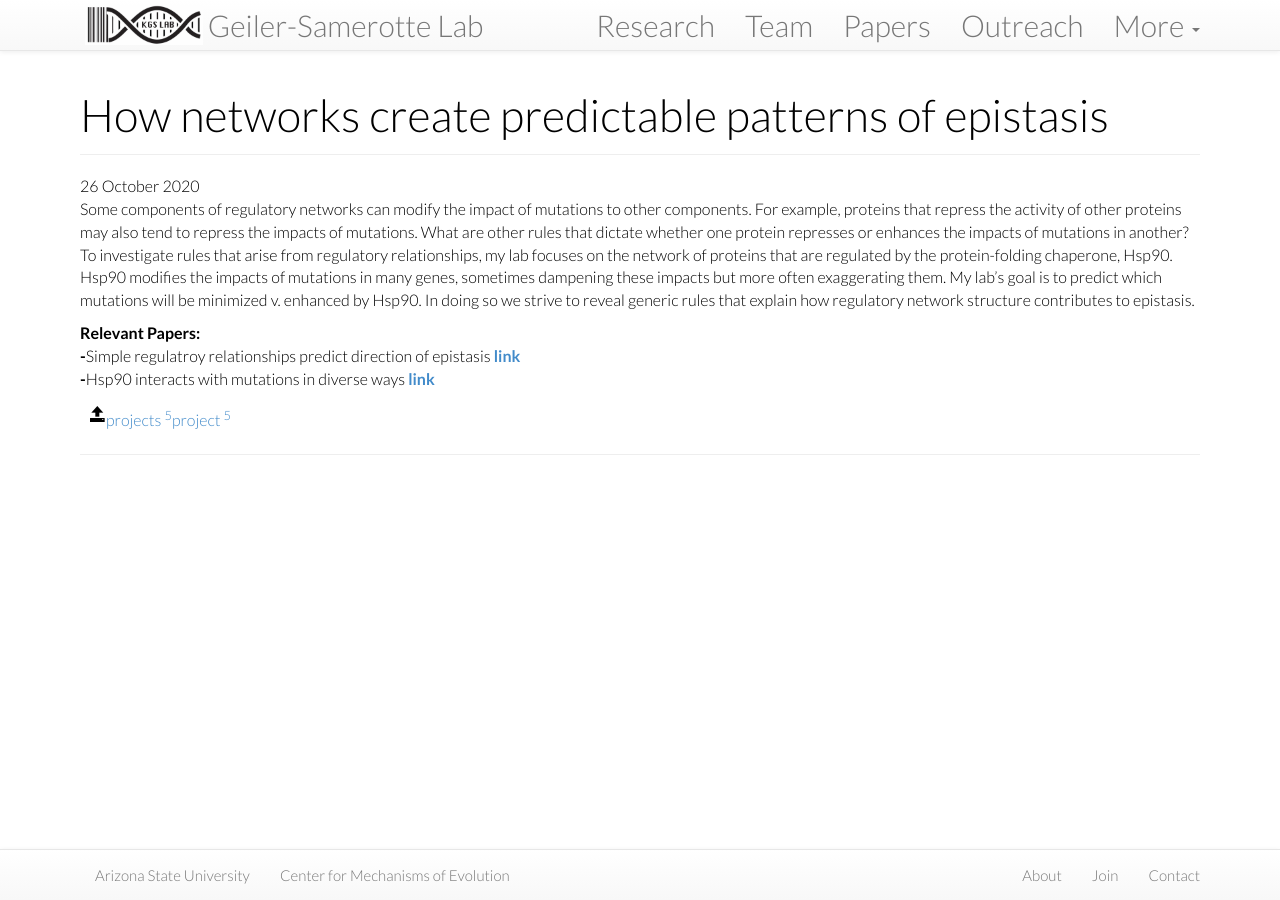
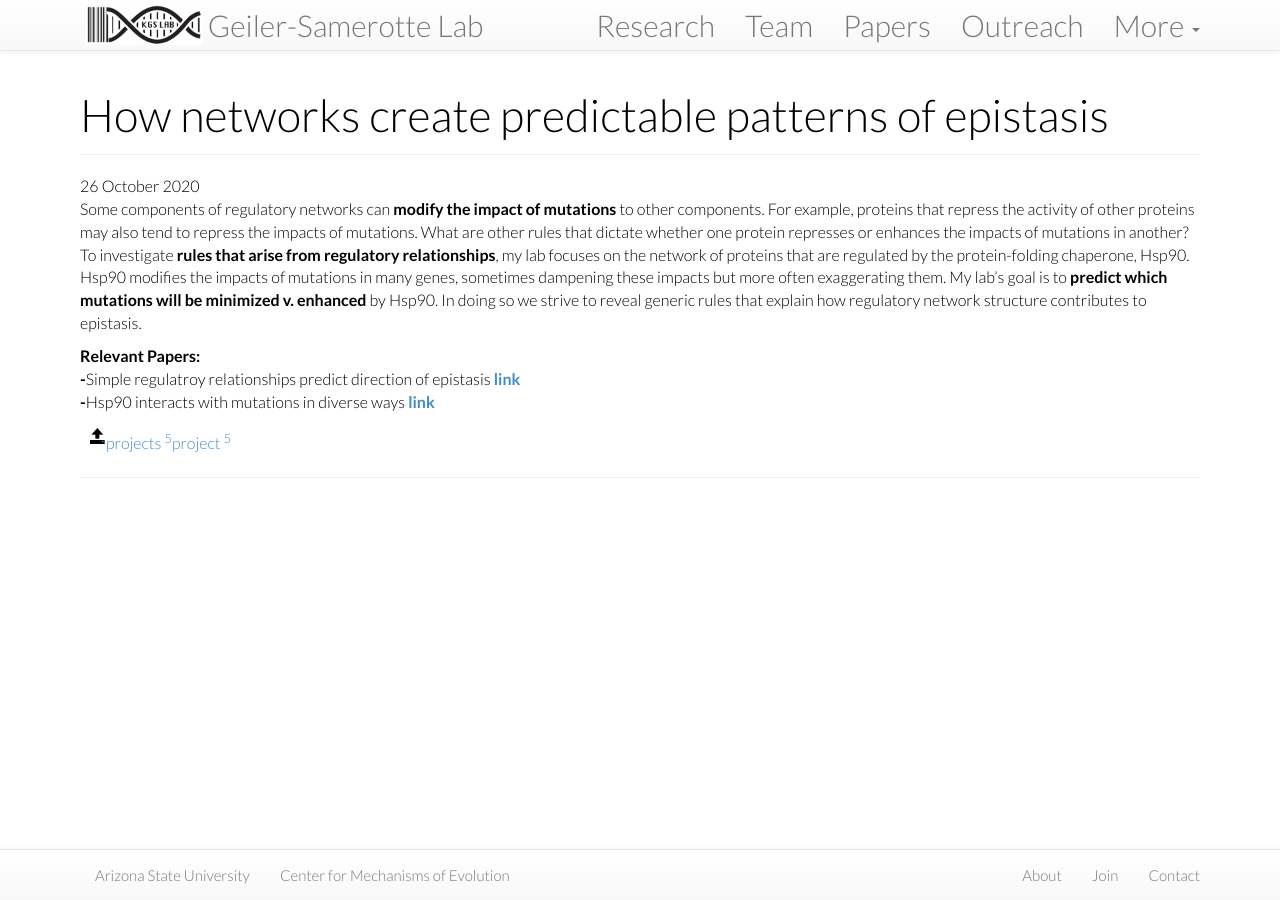
Before and after one commit to Samerotte-Lab/Samerotte-Lab.github.io, a Jekyll site: the page built from projects/_posts/2020-10-26-networks.md, in a window 1280 px wide. Built offline with Jekyll 4.4.1, drawn with Linux system fonts in a browser that asks for light colours; nearby versions of some CDN libraries.

```diff
--- a/projects/_posts/2020-10-26-networks.md
+++ b/projects/_posts/2020-10-26-networks.md
@@ -8,7 +8,7 @@ tags:
 ---
 {% include JB/setup %}
 
-Some components of regulatory networks can modify the impact of mutations to other components. For example, proteins that repress the activity of other proteins may also tend to repress the impacts of mutations. What are other rules that dictate whether one protein represses or enhances the impacts of mutations in another? To investigate rules that arise from regulatory relationships, my lab focuses on the network of proteins that are regulated by the protein-folding chaperone, Hsp90. Hsp90 modifies the impacts of mutations in many genes, sometimes dampening these impacts but more often exaggerating them. My lab’s goal is to predict which mutations will be minimized v. enhanced by Hsp90. In doing so we strive to reveal generic rules that explain how regulatory network structure contributes to epistasis.
+Some components of regulatory networks can <b>modify the impact of mutations</b> to other components. For example, proteins that repress the activity of other proteins may also tend to repress the impacts of mutations. What are other rules that dictate whether one protein represses or enhances the impacts of mutations in another? To investigate <b>rules that arise from regulatory relationships</b>, my lab focuses on the network of proteins that are regulated by the protein-folding chaperone, Hsp90. Hsp90 modifies the impacts of mutations in many genes, sometimes dampening these impacts but more often exaggerating them. My lab’s goal is to <b>predict which mutations will be minimized v. enhanced</b> by Hsp90. In doing so we strive to reveal generic rules that explain how regulatory network structure contributes to epistasis.
 
 <b>Relevant Papers:</b><br>
 <b>-</b>Simple regulatroy relationships predict direction of epistasis <b>[link](https://kgslab.org/papers/paper/canalization-review)</b><br>
```
